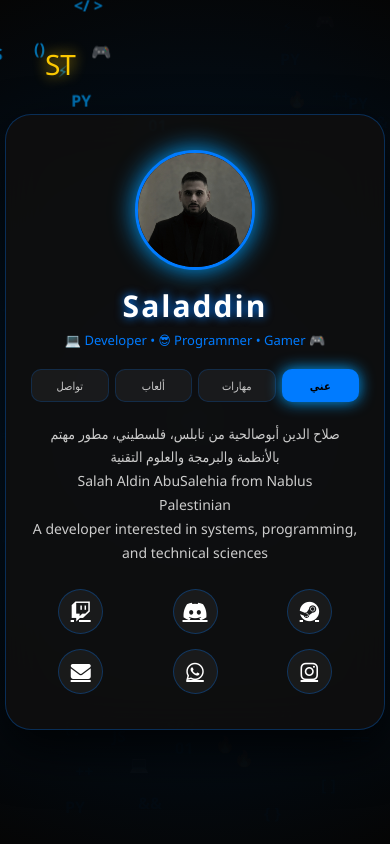
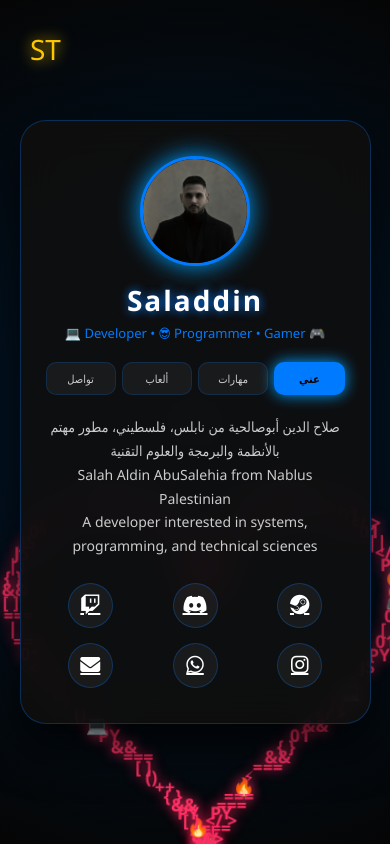
Before and after one commit to xXSaladdinXx/Saladdin, a plain HTML site: page index.html in a window 390 px wide. Both pictures are taken after a click on the element "ST". Drawn offline with Linux system fonts and the light colour scheme.

```diff
--- a/index.html
+++ b/index.html
@@ -2,7 +2,7 @@
 <html lang="ar" dir="rtl">
 <head>
     <meta charset="UTF-8">
-    <meta name="viewport" content="width=device-width, initial-scale=1.0">
+    <meta name="viewport" content="width=device-width, initial-scale=1.0, maximum-scale=1.0, user-scalable=no">
     <title>Saladdin | Developer & Gamer</title>
     <link rel="stylesheet" href="https://cdnjs.cloudflare.com/ajax/libs/font-awesome/6.4.0/css/all.min.css">
     <style>
@@ -14,12 +14,13 @@
             --card-bg: rgba(15, 15, 15, 0.92);
             --heart-color: #ff3366;
         }
-        * { box-sizing: border-box; }
+        * { box-sizing: border-box; -webkit-tap-highlight-color: transparent; }
         body {
             margin: 0; font-family: 'Segoe UI', Tahoma, Geneva, Verdana, sans-serif;
             background: radial-gradient(circle at center, #001a33 0%, #050505 100%);
             color: var(--text-color); min-height: 100vh;
             display: flex; justify-content: center; align-items: center; overflow: hidden;
+            touch-action: none; /* يمنع سحب الصفحة أثناء التفاعل مع الرموز */
         }
         .code-layer { position: fixed; inset: 0; pointer-events: none; z-index: 0; }
         .code-symbol {
@@ -29,24 +30,24 @@
             white-space: nowrap; will-change: transform, opacity;
         }
         .special-trigger {
-            position: fixed !important; top: 45px; left: 45px;
+            position: fixed !important; top: 30px; left: 30px;
             pointer-events: auto !important; z-index: 100;
             font-size: 28px; cursor: pointer; opacity: 0.15;
             transition: opacity 0.4s ease, color 0.4s ease, text-shadow 0.4s ease;
         }
         .container {
-            position: relative; z-index: 2; width: 380px;
+            position: relative; z-index: 2; width: 90%; max-width: 380px;
             background: var(--card-bg); border-radius: 26px; padding: 35px 25px;
             text-align: center; backdrop-filter: blur(20px);
             border: 1px solid rgba(0, 123, 255, 0.3); box-shadow: 0 20px 50px rgba(0,0,0,0.8);
         }
-        .profile-wrapper { width: 120px; height: 120px; margin: 0 auto 15px; }
+        .profile-wrapper { width: 110px; height: 110px; margin: 0 auto 15px; }
         .profile-pic {
             width: 100%; height: 100%; border-radius: 50%;
             border: 3px solid var(--accent-color); object-fit: cover;
             box-shadow: 0 0 25px var(--accent-glow); background: #111;
         }
-        h1 { margin: 10px 0 5px; font-size: 30px; letter-spacing: 2px; text-shadow: 0 0 10px var(--accent-color); }
+        h1 { margin: 10px 0 5px; font-size: 28px; letter-spacing: 2px; text-shadow: 0 0 10px var(--accent-color); }
         .role { color: var(--accent-color); font-size: 13px; margin-bottom: 20px; }
         .tabs { display: flex; justify-content: center; gap: 6px; margin-bottom: 20px; }
         .tab {
@@ -84,11 +85,11 @@
         <div class="tab" onclick="showPage(3)">تواصل</div>
     </div>
     <div id="content">
-        <div class="page active"> صلاح الدين أبوصالحية من نابلس، فلسطيني، مطور مهتم بالأنظمة والبرمجة والعلوم التقنية <br>
+        <div class="page active">صلاح الدين أبوصالحية من نابلس، فلسطيني، مطور مهتم بالأنظمة والبرمجة والعلوم التقنية <br>
             Salah Aldin AbuSalehia from Nablus <br> Palestinian <br> A developer interested in systems, programming, and technical sciences</div>
         <div class="page">....HTML, CSS, JS💻<br>Automation⚙️<br>Problem Solving🛠️<br>...Learning</div>
         <div class="page">PC & Console🎮|Best games🕹️<br>(...GTA. CS. COD. BF. GZH. RE. HALF-LIFE. NFS)</div>
-        <div class="page"> سعيد بتواصلك معي عبر حساباتي الرسمية أدناه.<br>It is my pleasure to connect with you through my official accounts provided below  </div>
+        <div class="page"> سعيد بتواصلك معي عبر حساباتي الرسمية أدناه.<br>It is my pleasure to connect with you through my official accounts provided below </div>
     </div>
     <div class="social">
         <a href="https://steamcommunity.com/profiles/76561198432299924/" target="_blank"><i class="fab fa-steam"></i></a>
@@ -112,7 +113,7 @@
 
     const layer = document.getElementById("codeLayer");
     const pool = ["< />", "{ }", "[ ]", "()", "===", "++", "01", "&&", "||", "JS", "PY", "⚡", "🔥", "💻", "🎮"];
-    const totalSymbols = 120; // تقليل العدد لتحسين الأداء
+    const totalSymbols = 110;
     const allSymbols = [];
 
     for (let i = 0; i < totalSymbols; i++) {
@@ -129,13 +130,17 @@
     }
 
     const st = document.getElementById("stTrigger");
-    let isHeart = false;
+    let isHeartActive = false;
 
-    st.addEventListener("mouseenter", () => {
-        isHeart = true;
-        const cx = window.innerWidth * 0.78;
-        const cy = window.innerHeight * 0.5;
-        const scale = 17;
+    // تشكيل القلب (للموبايل والـ PC)
+    function toggleHeart(active) {
+        isHeartActive = active;
+        if (active) {
+            // إذا موبايل خليه بالنص، إذا لابتوب خليه على اليمين
+            const isMobile = window.innerWidth < 600;
+            const cx = window.innerWidth * (isMobile ? 0.5 : 0.78);
+            const cy = window.innerHeight * (isMobile ? 0.75 : 0.5);
+            const scale = isMobile ? 12 : 17;
 
             allSymbols.forEach((sym, i) => {
                 const t = (i / allSymbols.length) * 2 * Math.PI;
@@ -152,51 +157,49 @@
                 sym.style.opacity = "1";
                 sym.style.textShadow = "0 0 12px var(--heart-color)";
             });
-    });
-
-    st.addEventListener("mouseleave", () => {
-        isHeart = false;
+            st.style.opacity = "1";
+            st.style.color = "#ffcc00";
+        } else {
             allSymbols.forEach(sym => {
                 sym.style.transform = `translate(0,0) scale(1)`;
                 sym.style.color = "rgba(0, 123, 255, 0.15)";
                 sym.style.opacity = "0.15";
                 sym.style.textShadow = "none";
             });
-    });
+            st.style.opacity = "0.15";
+        }
+    }
+
+    // تفاعل ST (ماوس + لمس)
+    st.addEventListener("mouseenter", () => { if(window.innerWidth > 600) toggleHeart(true); });
+    st.addEventListener("mouseleave", () => { if(window.innerWidth > 600) toggleHeart(false); });
+    st.addEventListener("click", () => { if(window.innerWidth <= 600) toggleHeart(!isHeartActive); });
 
     let ticking = false;
-    document.addEventListener("mousemove", (e) => {
+    function handleInteraction(ex, ey) {
         if (!ticking) {
             window.requestAnimationFrame(() => {
-                handleMove(e);
-                ticking = false;
-            });
-            ticking = true;
-        }
-    });
-
-    function handleMove(e) {
-        const { clientX: x, clientY: y } = e;
-
                 // وهج ST
                 const stRect = st.getBoundingClientRect();
-        const distToSt = Math.hypot(x - (stRect.left + 15), y - (stRect.top + 15));
+                const distToSt = Math.hypot(ex - (stRect.left + 15), ey - (stRect.top + 15));
                 if (distToSt < 250) {
                     const p = 1 - (distToSt / 250);
                     st.style.opacity = Math.max(0.15, p);
-            st.style.color = p > 0.5 ? "#ffcc00" : "rgba(0, 123, 255, 0.15)";
-            st.style.textShadow = p > 0.5 ? `0 0 ${15 * p}px #ffcc00` : "none";
-        } else {
+                    if(p > 0.5) {
+                        st.style.color = "#ffcc00";
+                        st.style.textShadow = `0 0 ${15 * p}px #ffcc00`;
+                    }
+                } else if (!isHeartActive) {
                     st.style.opacity = "0.15";
-            st.style.textShadow = "none";
                 }
 
-        if (isHeart) return;
+                if (isHeartActive) { ticking = false; return; }
 
+                // حركة الرموز
                 allSymbols.forEach(sym => {
                     const rect = sym.getBoundingClientRect();
-            const dx = x - (rect.left + 10);
-            const dy = y - (rect.top + 10);
+                    const dx = ex - (rect.left + 10);
+                    const dy = ey - (rect.top + 10);
                     const dist = Math.hypot(dx, dy);
 
                     if (dist < 180) {
@@ -210,7 +213,18 @@
                         sym.style.color = "rgba(0, 123, 255, 0.15)";
                     }
                 });
+                ticking = false;
+            });
+            ticking = true;
         }
+    }
+
+    document.addEventListener("mousemove", (e) => handleInteraction(e.clientX, e.clientY));
+    document.addEventListener("touchmove", (e) => {
+        const touch = e.touches[0];
+        handleInteraction(touch.clientX, touch.clientY);
+    }, { passive: false });
+
 </script>
 </body>
 </html>
```
Lines whose indentation alone changed are shown as unchanged.
